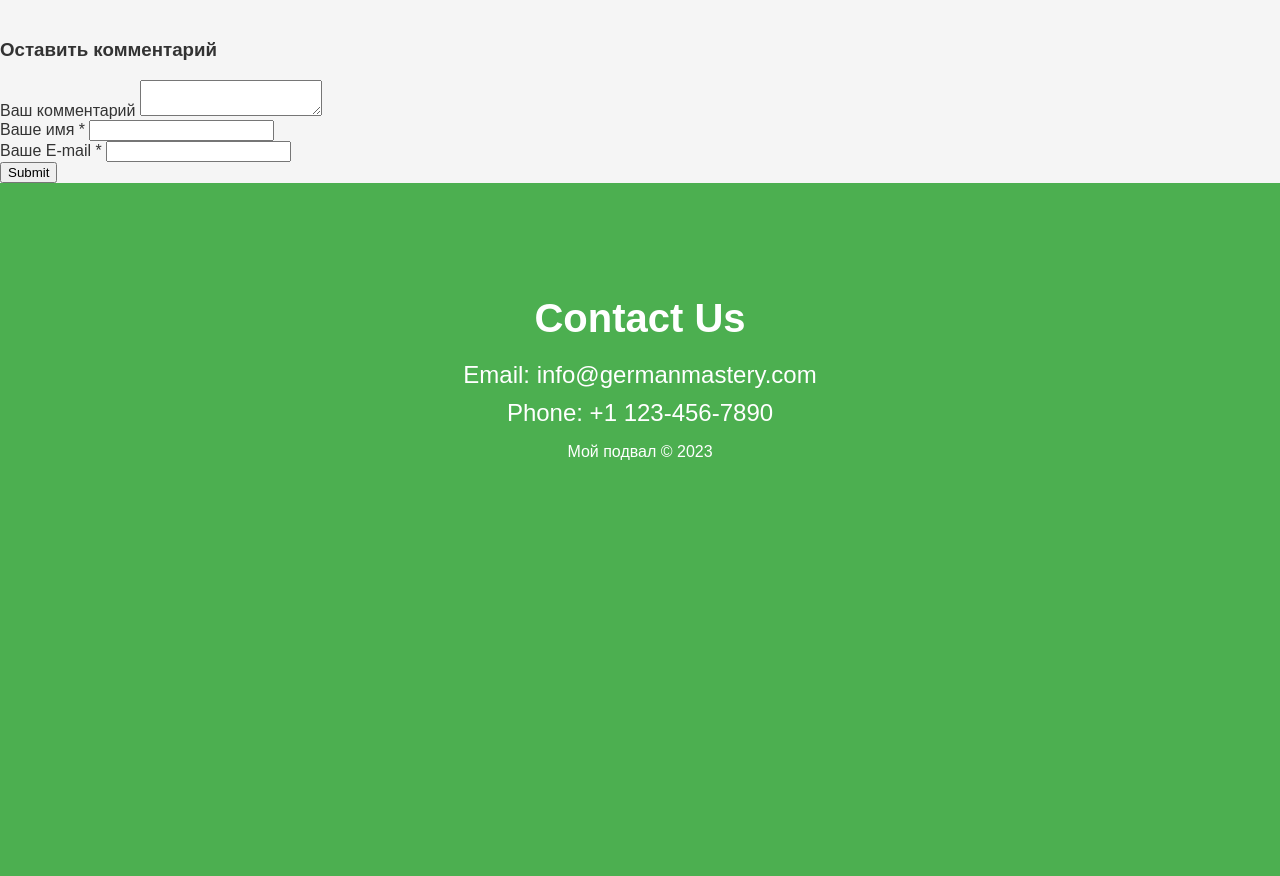
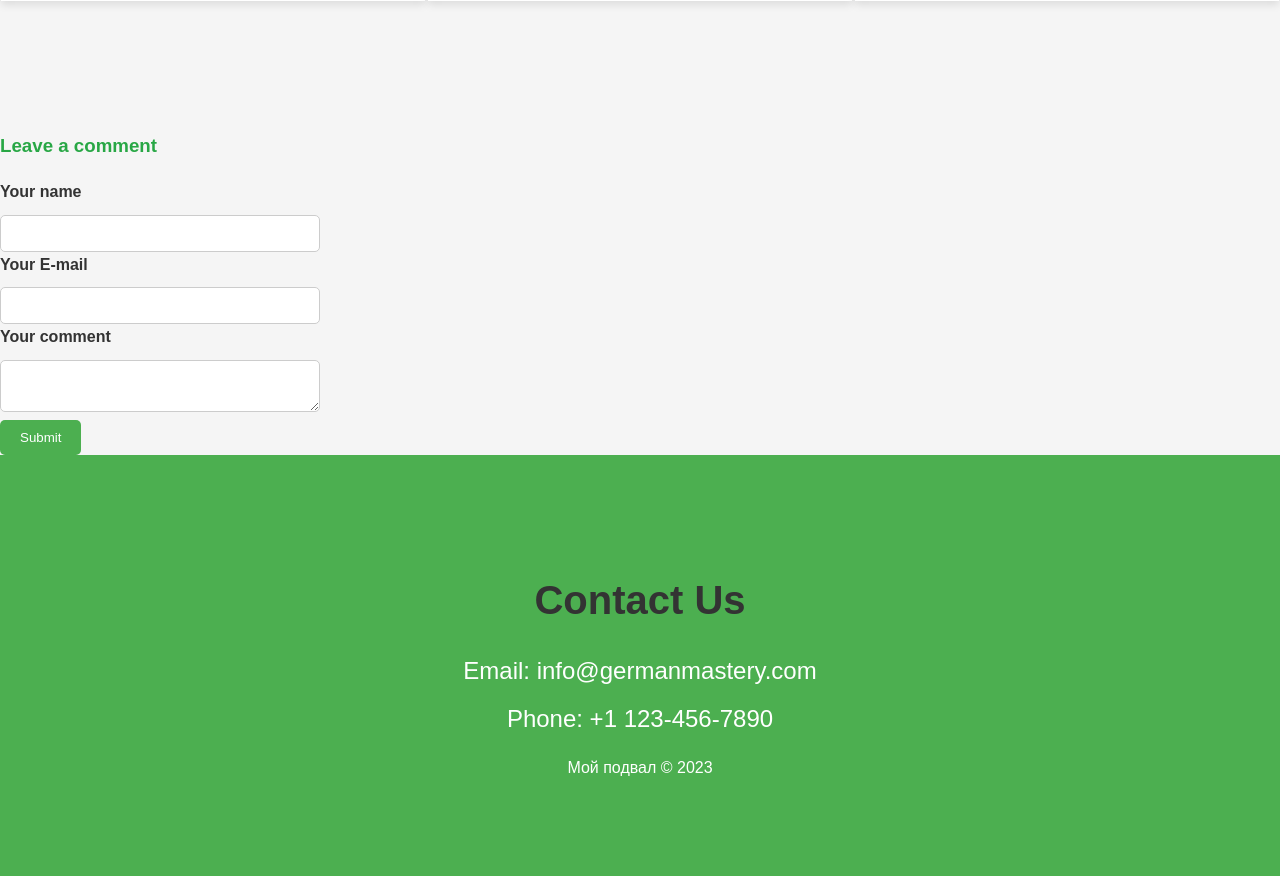
Before and after one commit to BelekKorchuev/germanonline, a Django app: page / in a window 1280 px wide. Shown: the part 1300-2176 px from the top of the page. Before the commit the page ends 1760 px from the top, so only its background shows below. Run offline with Django 4.2, Linux system fonts and the light colour scheme.

Commit message:
Add files via upload

```diff
--- /dev/null
+++ b/static/styles.css
@@ -0,0 +1,264 @@
+/* Добавьте следующий CSS-код в ваши стили */
+body {
+  font-family: Arial, sans-serif;
+  line-height: 1.6;
+}
+
+/* Стили для заголовков */
+h1, h2, h3, h4, h5, h6 {
+  color: #333; /* цвет текста */
+}
+
+/* Стили для списков */
+ul {
+  list-style-type: none;
+  padding: 0;
+}
+
+ul li {
+  margin-bottom: 10px;
+}
+
+/* Стили для фраз и перечислений */
+.greetings, .performance, .basic-phrases {
+  margin-bottom: 20px;
+}
+
+.greetings h2, .performance h2, .basic-phrases h2 {
+  color: #007BFF; /* цвет заголовка */
+}
+
+/* Стили для подзаголовков */
+h3 {
+  color: #28A745; /* цвет подзаголовка */
+}
+
+/* Стили для фраз и перечислений */
+ul {
+  margin-left: 20px;
+}
+
+li {
+  margin-bottom: 8px;
+}
+
+/* Стили для основных фраз */
+.basic-phrases li {
+  color: #DC3545; /* цвет текста основных фраз */
+}
+body {
+    font-family: 'Arial', sans-serif;
+    margin: 0;
+    padding: 0;
+    background-color: #f5f5f5;
+    color: #333;
+    }
+
+    .introduction {
+    background-color: #4CAF50;
+    color: white;
+    text-align: center;
+    padding: 100px 0;
+    }
+
+    .introduction-title {
+    font-size: 2.5em;
+    margin-bottom: 20px;
+    }
+
+    .introduction-btn {
+    background-color: #fff;
+    color: #4CAF50;
+    font-size: 1.5em;
+    padding: 10px 20px;
+    border: 2px solid #fff;
+    cursor: pointer;
+    transition: background-color 0.3s, color 0.3s;
+    }
+
+    .introduction-btn:hover {
+    background-color: #4CAF50;
+    color: white;
+    }
+
+    .advantages {
+    background-color: #fff;
+    text-align: center;
+    padding: 80px 0;
+    }
+
+    .advantages-title {
+    font-size: 2.5em;
+    margin-bottom: 40px;
+    }
+
+    .advantages-list {
+    list-style-type: none;
+    padding: 0;
+    display: flex;
+    justify-content: center;
+    }
+
+    .advantage-item {
+    background-color: #4CAF50;
+    color: white;
+    font-size: 1.2em;
+    padding: 20px;
+    margin: 0 10px;
+    border-radius: 5px;
+    transition: background-color 0.3s, color 0.3s;
+    }
+
+    .advantage-item:hover {
+    background-color: #333;
+    }
+
+    .card-section {
+    background-color: #f5f5f5;
+    padding: 80px 0;
+    }
+
+    .card-section-title {
+    text-align: center;
+    font-size: 2.5em;
+    margin-bottom: 40px;
+    }
+
+    .card-block {
+    display: flex;
+    justify-content: space-around;
+    flex-wrap: wrap;
+    }
+
+    .card {
+    width: 30%;
+    background-color: #fff;
+    padding: 20px;
+    box-shadow: 0 4px 8px rgba(0, 0, 0, 0.1);
+    margin-bottom: 20px;
+    transition: transform 0.3s;
+    }
+
+    .card:hover {
+    transform: scale(1.05);
+    }
+
+    .card-image {
+    width: 100%;
+    max-height: 150px;
+    object-fit: cover;
+    margin-bottom: 10px;
+    }
+
+    .course-text {
+    color: #555;
+    }
+
+    .contact {
+    background-color: #4CAF50;
+    color: white;
+    text-align: center;
+    padding: 80px 0;
+    }
+
+    .contact-title {
+    font-size: 2.5em;
+    margin-bottom: 20px;
+    }
+
+    .contact-info {
+    font-size: 1.5em;
+    margin: 10px 0;
+    }
+
+header {
+            background-color: #333;
+            color: white;
+            padding: 10px;
+            display: flex;
+            justify-content: space-between;
+            align-items: center;
+    }
+
+.logotype {
+            width: 50px; /* Установите ширину, которая вам подходит */
+            height: auto;
+    }
+
+.navigation {
+            display: flex;
+            gap: 20px;
+    }
+
+.navigation button {
+            background-color: #555;
+            color: white;
+            padding: 10px;
+            border: none;
+            cursor: pointer;
+    }
+/* Создайте файл styles.css и добавьте следующий код: */
+a {
+    color: black;
+    text-decoration: none; /* Если вы хотите убрать подчеркивание */
+}
+
+a:hover {
+    color: darkgray; /* Измените цвет при наведении мыши, если нужно */
+}
+/* Добавьте эти стили в ваш файл styles.css */
+
+.form-comment {
+    margin-top: 30px;
+}
+
+.comment-form-container {
+    width: 60%;
+    margin: auto;
+}
+
+.form-group {
+    margin-bottom: 20px;
+}
+
+label {
+    display: block;
+    font-weight: bold;
+    margin-bottom: 5px;
+}
+
+input[type="text"],
+input[type="email"],
+textarea {
+    width: 25%;
+    padding: 10px;
+    border: 1px solid #ccc;
+    border-radius: 5px;
+    box-sizing: border-box;
+    margin-top: 5px;
+}
+
+button {
+    background-color: #4CAF50;
+    color: #fff;
+    padding: 10px 20px;
+    border: none;
+    border-radius: 5px;
+    cursor: pointer;
+}
+.btn-primary {
+    background-color: #4CAF50; /* Зеленый цвет */
+    color: #fff;
+    padding: 10px 20px;
+    font-size: 18px;
+    text-decoration: none;
+    border: none;
+    border-radius: 5px;
+    cursor: pointer;
+    }
+.btn-primary:hover {
+background-color: #45a049; /* Более темный оттенок зеленого при наведении */
+}
+button:hover {
+    background-color: #0056b3;
+}
--- a/templates/lesson/quiz.html
+++ b/templates/lesson/quiz.html
@@ -15,7 +15,7 @@
 <form method="post" action="{% url 'lesson:view_question' question_id=question.id %}">
     {% csrf_token %}
     {{ form.as_p }}
-    <button type="submit">Отправить ответ</button>
+    <button type="submit">Next</button>
 </form>
 
 </body>
--- a/templates/main_view/about.html
+++ b/templates/main_view/about.html
@@ -4,13 +4,12 @@
   {% for i in creaters_list %}
     <div class="card w-75">
       <div class="card-body">
-        <h5 class="card-title">{{ i.name }}</h5>
+        <h3 class="card-title">{{ i.name }}</h3>
         <p class="card-text">
           Роль: {{ i.role }}<br>
           Номер телефона: {{ i.phone_number }}<br>
           Электронная почта: {{ i.email }}
         </p>
-        <a href="#" class="btn btn-primary">Button</a>
       </div>
     </div>
   {% endfor %}
--- a/templates/main_view/base.html
+++ b/templates/main_view/base.html
@@ -1,5 +1,5 @@
 <!-- base.html -->
-
+{% load static %}
 <!DOCTYPE html>
 <html lang="en">
 <head>
@@ -10,168 +10,9 @@
     <link rel="icon" href=
      "https://www.freepngimg.com/thumb/germany_flag/175275-waving-flag-germany-free-photo.png"
           type="image/x-icon">
-    <style>
-        /* Добавленные стили для новых блоков */
-
-        /* Добавленные стили для новых блоков */
-
-         /* Добавленные стили для новых блоков */
-    body {
-    font-family: 'Arial', sans-serif;
-    margin: 0;
-    padding: 0;
-    background-color: #f5f5f5;
-    color: #333;
-    }
-
-    .introduction {
-    background-color: #4CAF50;
-    color: white;
-    text-align: center;
-    padding: 100px 0;
-    }
-
-    .introduction-title {
-    font-size: 2.5em;
-    margin-bottom: 20px;
-    }
-
-    .introduction-btn {
-    background-color: #fff;
-    color: #4CAF50;
-    font-size: 1.5em;
-    padding: 10px 20px;
-    border: 2px solid #fff;
-    cursor: pointer;
-    transition: background-color 0.3s, color 0.3s;
-    }
-
-    .introduction-btn:hover {
-    background-color: #4CAF50;
-    color: white;
-    }
-
-    .advantages {
-    background-color: #fff;
-    text-align: center;
-    padding: 80px 0;
-    }
-
-    .advantages-title {
-    font-size: 2.5em;
-    margin-bottom: 40px;
-    }
-
-    .advantages-list {
-    list-style-type: none;
-    padding: 0;
-    display: flex;
-    justify-content: center;
-    }
-
-    .advantage-item {
-    background-color: #4CAF50;
-    color: white;
-    font-size: 1.2em;
-    padding: 20px;
-    margin: 0 10px;
-    border-radius: 5px;
-    transition: background-color 0.3s, color 0.3s;
-    }
-
-    .advantage-item:hover {
-    background-color: #333;
-    }
-
-    .card-section {
-    background-color: #f5f5f5;
-    padding: 80px 0;
-    }
-
-    .card-section-title {
-    text-align: center;
-    font-size: 2.5em;
-    margin-bottom: 40px;
-    }
-
-    .card-block {
-    display: flex;
-    justify-content: space-around;
-    flex-wrap: wrap;
-    }
-
-    .card {
-    width: 30%;
-    background-color: #fff;
-    padding: 20px;
-    box-shadow: 0 4px 8px rgba(0, 0, 0, 0.1);
-    margin-bottom: 20px;
-    transition: transform 0.3s;
-    }
-
-    .card:hover {
-    transform: scale(1.05);
-    }
-
-    .card-image {
-    width: 100%;
-    max-height: 150px;
-    object-fit: cover;
-    margin-bottom: 10px;
-    }
-
-    .course-text {
-    color: #555;
-    }
-
-    .contact {
-    background-color: #4CAF50;
-    color: white;
-    text-align: center;
-    padding: 80px 0;
-    }
-
-    .contact-title {
-    font-size: 2.5em;
-    margin-bottom: 20px;
-    }
-
-    .contact-info {
-    font-size: 1.5em;
-    margin: 10px 0;
-    }
-
-    header {
-            background-color: #333;
-            color: white;
-            padding: 10px;
-            display: flex;
-            justify-content: space-between;
-            align-items: center;
-    }
-
-    .logotype {
-            width: 50px; /* Установите ширину, которая вам подходит */
-            height: auto;
-    }
-
-    .navigation {
-            display: flex;
-            gap: 20px;
-    }
-
-    .navigation button {
-            background-color: #555;
-            color: white;
-            padding: 10px;
-            border: none;
-            cursor: pointer;
-    }
-    </style>
+    <link rel="stylesheet" href="{% static 'styles.css' %}">
 </head>
 
-    </style>
-</head>
 <body>
     <header>
         <a href="{% url 'home' %}"><img src="https://www.freepngimg.com/thumb/germany_flag/175275-waving-flag-germany-free-photo.png" alt="Logo" class="logotype"></a>
--- a/templates/main_view/home.html
+++ b/templates/main_view/home.html
@@ -34,23 +34,25 @@
     </section>
 <section>
     <div class="form-comment">
-      <h3>Оставить комментарий</h3>
+      <h3>Leave a comment</h3>
       <div>
         <form method="post">
           {% csrf_token %}
           <div>
-            <label>Ваш комментарий</label>
+            <label>Your name</label>
+            <input type="text" name="name">
+          </div>
+          <div>
+            <label>Your E-mail</label>
+            <input type="email" name="email">
+          </div>
+           <div>
+            <label>Your comment</label>
             <textarea name="text_comments"></textarea>
           </div>
           <div>
-            <label>Ваше имя *</label>
-            <input type="text" name="name">
+              <button type="submit">Submit</button>
           </div>
-          <div>
-            <label>Ваше E-mail *</label>
-            <input type="email" name="email">
-          </div>
-          <div><input type="submit"></div>
         </form>
       </div>
     </div>
--- a/templates/user_profile/profile.html
+++ b/templates/user_profile/profile.html
@@ -7,5 +7,5 @@
 <p>Last Name: {{ user.last_name }}</p>
 <p>Email: {{ user.email }}</p>
 
-<a href="{% url 'user_profile:profile_update' %}"><button>Chage</button></a>
+<a href="{% url 'user_profile:profile_update' %}"><button>Update</button></a>
 {% endblock %}
```
Also changed, not shown: templates/lesson/theory.html (+38 -2 lines).
